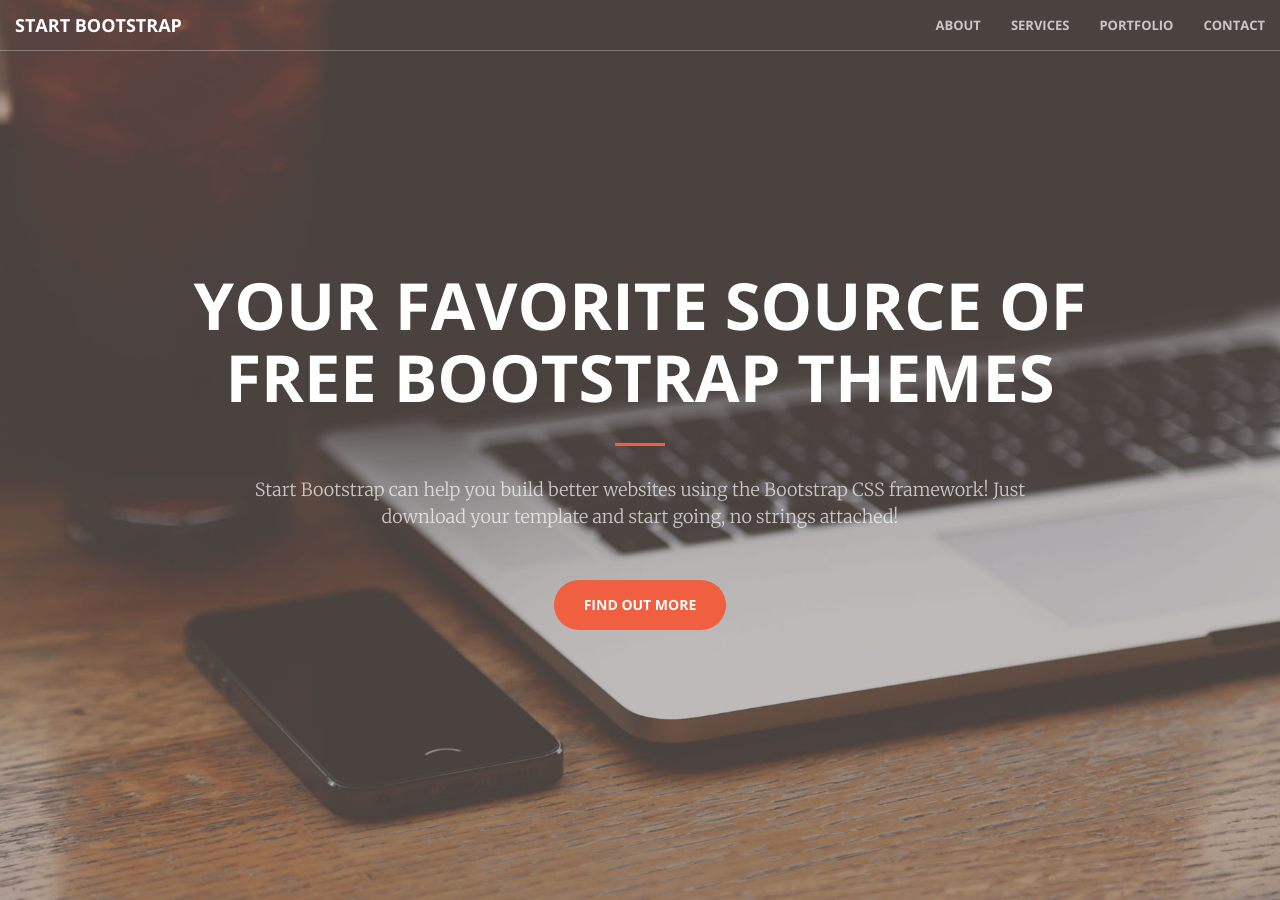
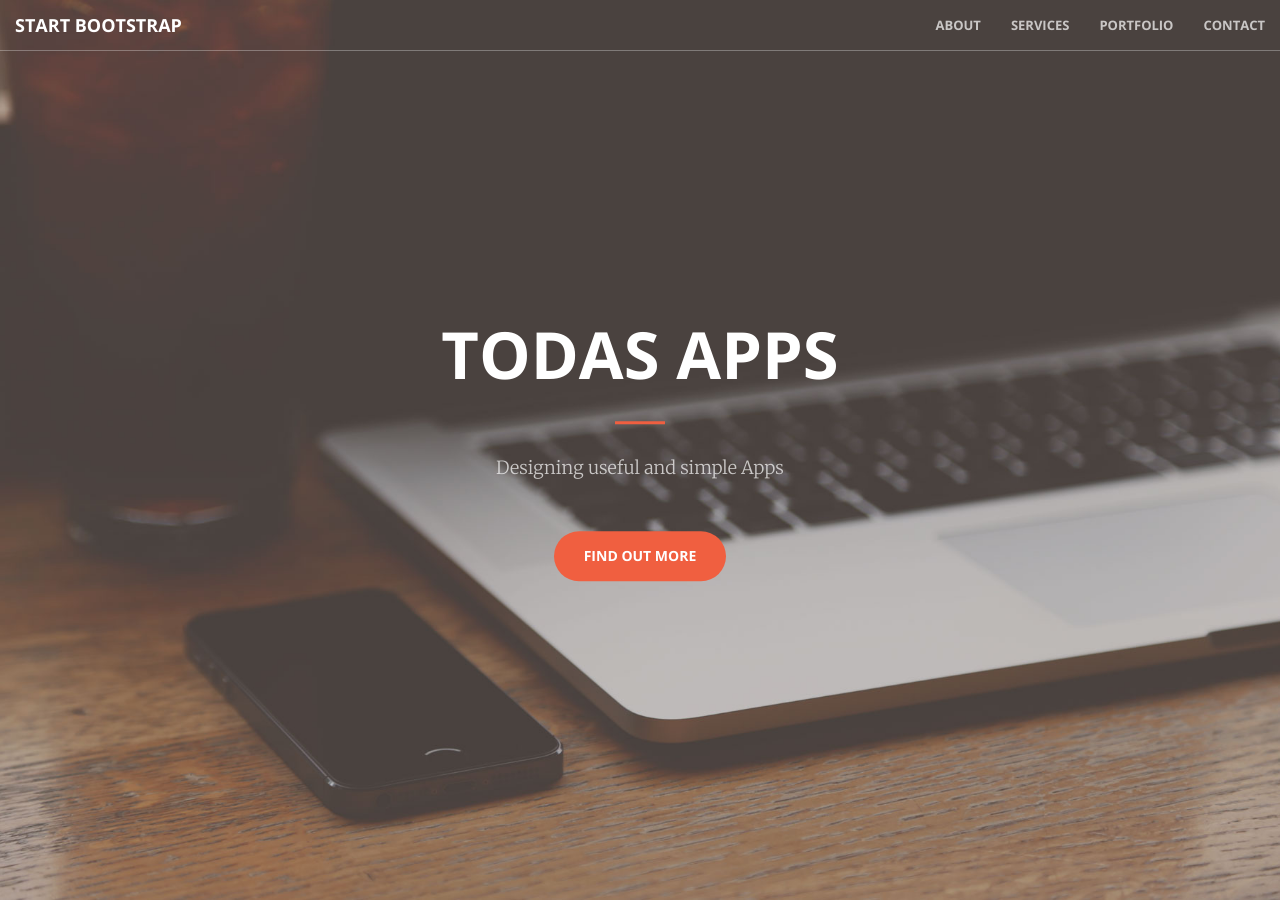
Before and after one commit to todasG/stockDataManager, a Jekyll site: the page built from index.html, in a window 1280 px wide and 900 px high. Built offline with Jekyll 4.4.1, drawn with Linux system fonts in a browser that asks for light colours.

Commit message:
Update header.html

```diff
--- a/_includes/header.html
+++ b/_includes/header.html
@@ -1,9 +1,9 @@
 <header>
     <div class="header-content">
         <div class="header-content-inner">
-            <h1>Your Favorite Source of Free Bootstrap Themes</h1>
+            <h1>TODAS Apps</h1>
             <hr>
-            <p>Start Bootstrap can help you build better websites using the Bootstrap CSS framework! Just download your template and start going, no strings attached!</p>
+            <p>Designing useful and simple Apps</p>
             <a href="#about" class="btn btn-primary btn-xl page-scroll">Find Out More</a>
         </div>
     </div>
```
